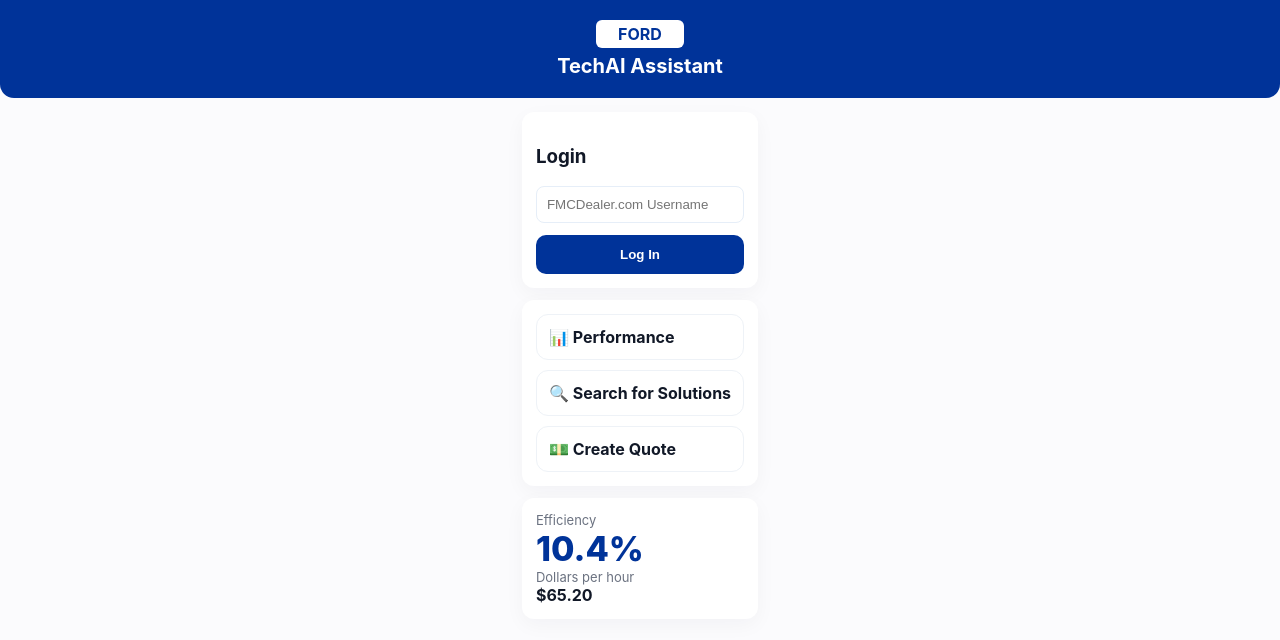
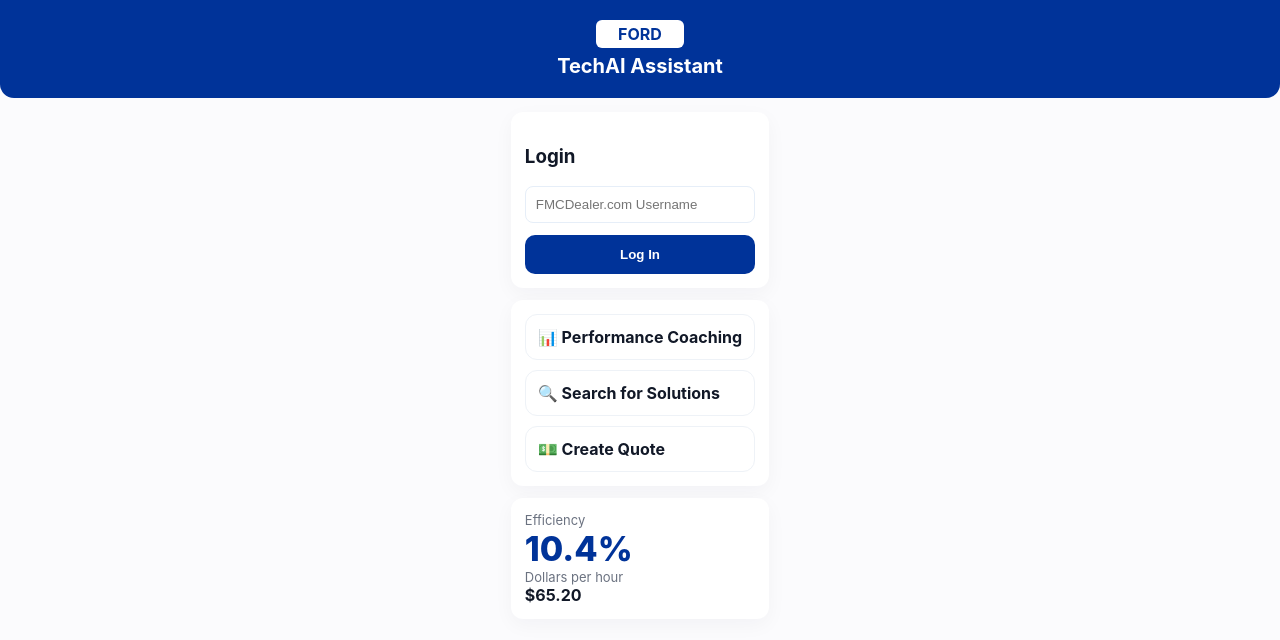
Before and after one commit to McGyver001/TechAI_Assistant_2, a React (Vite) app: page / in a window 1280 px wide. Shown: the top 640 px of the page. Built offline with nearby package versions, Linux system fonts and the light colour scheme.

Commit message:
Update App.jsx

```diff
--- a/src/App.jsx
+++ b/src/App.jsx
@@ -25,7 +25,7 @@
 
           <div className="card">
             <div style={{display:'flex',flexDirection:'column',gap:10}}>
-              <div className="big-button">📊 Performance</div>
+              <div className="big-button">📊 Performance Coaching</div>
               <div className="big-button">🔍 Search for Solutions</div>
               <div className="big-button">💵 Create Quote</div>
             </div>
```
